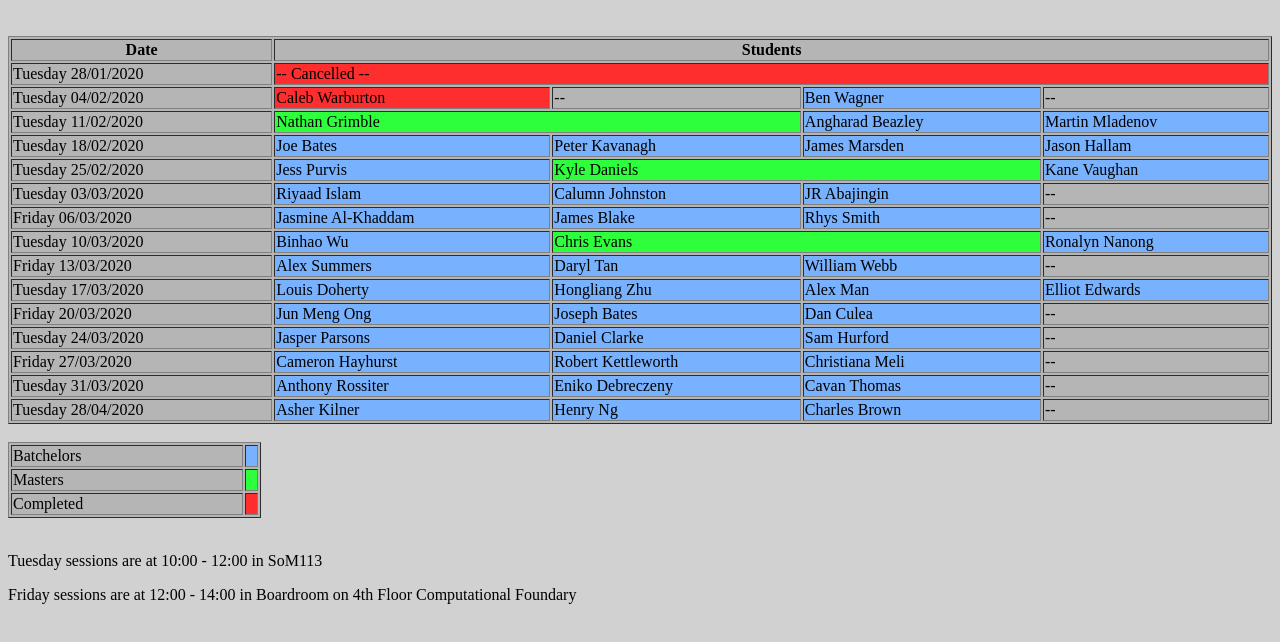
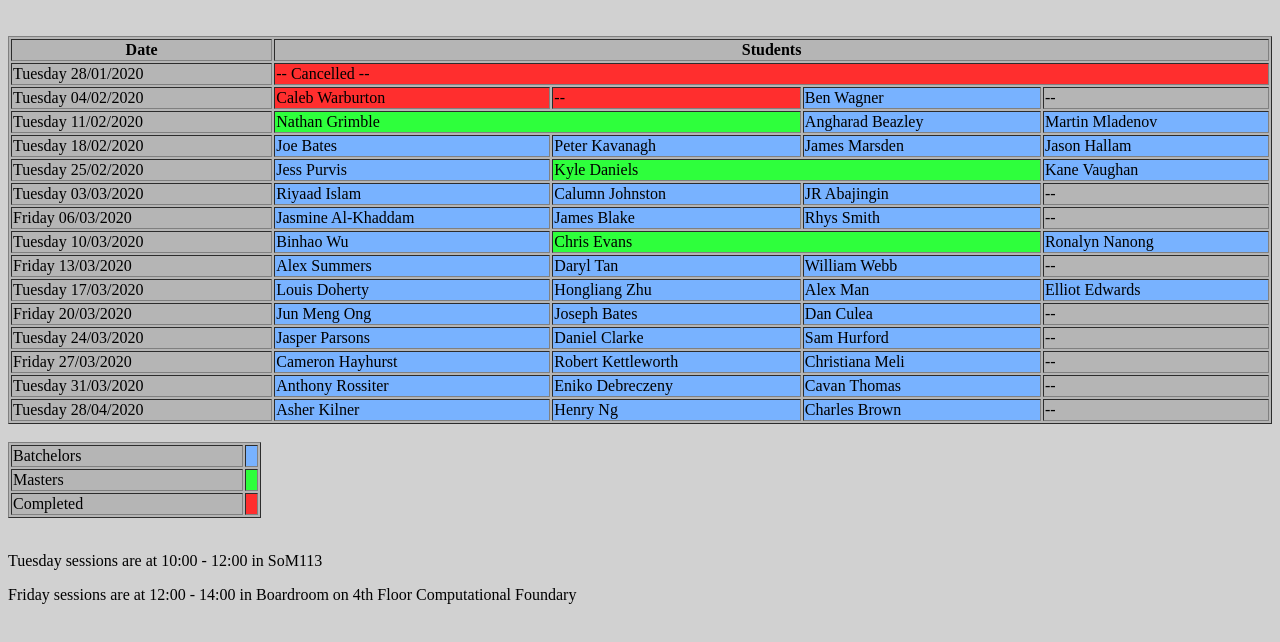
Before and after one commit to jammmmmmieblak/jammmmmmieblak.github.io, a plain HTML site: page index.html in a window 1280 px wide. Shown: the part 48-690 px from the top of the page. Drawn offline with Linux system fonts and the light colour scheme.

Commit message:
Update index.html

```diff
--- a/index.html
+++ b/index.html
@@ -19,7 +19,7 @@
     <tr>
     <td>Tuesday 04/02/2020</td>
     <td bgcolor="ff2e2e">Caleb Warburton</td>
-    <td>--</td>
+    <td bgcolor="ff2e2e">--</td>
 	<td bgcolor="78b2ff">Ben Wagner</td>
 	    	  <td>--</td>
   </tr>
```
